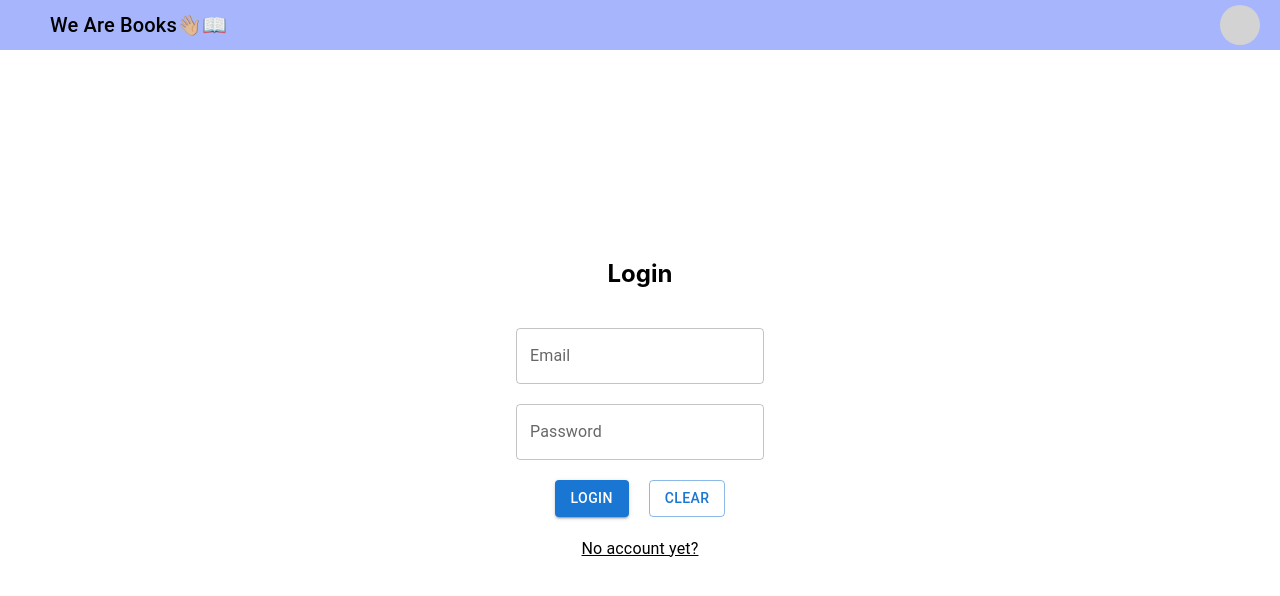
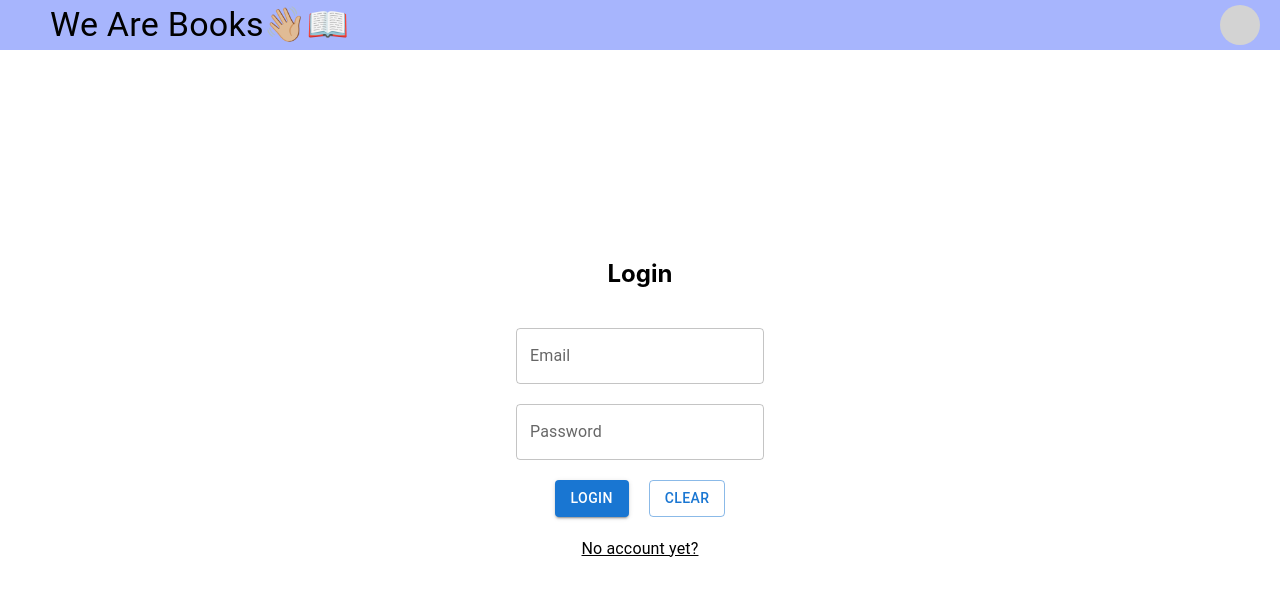
Before and after one commit to hewageuhcu/We_are_Books, a React (Create React App) app: page /auth in a window 1280 px wide. Shown: the top 596 px of the page. Built offline with nearby package versions, Linux system fonts and the light colour scheme.

Commit message:
home page finished

```diff
--- a/src/comp/Header.js
+++ b/src/comp/Header.js
@@ -43,7 +43,7 @@ function Header() {
           }}
         >
         </div>
-        <Typography variant="h6" style={{paddingRight: '20px'}}>We Are Books👋🏼📖</Typography>
+        <Typography variant="h4" style={{paddingRight: '20px'}}>We Are Books👋🏼📖</Typography>
         </div>
 
         <div style={{marginRight:'20px',display:'flex',alignItems:'center',position:'relative'}}>
```
